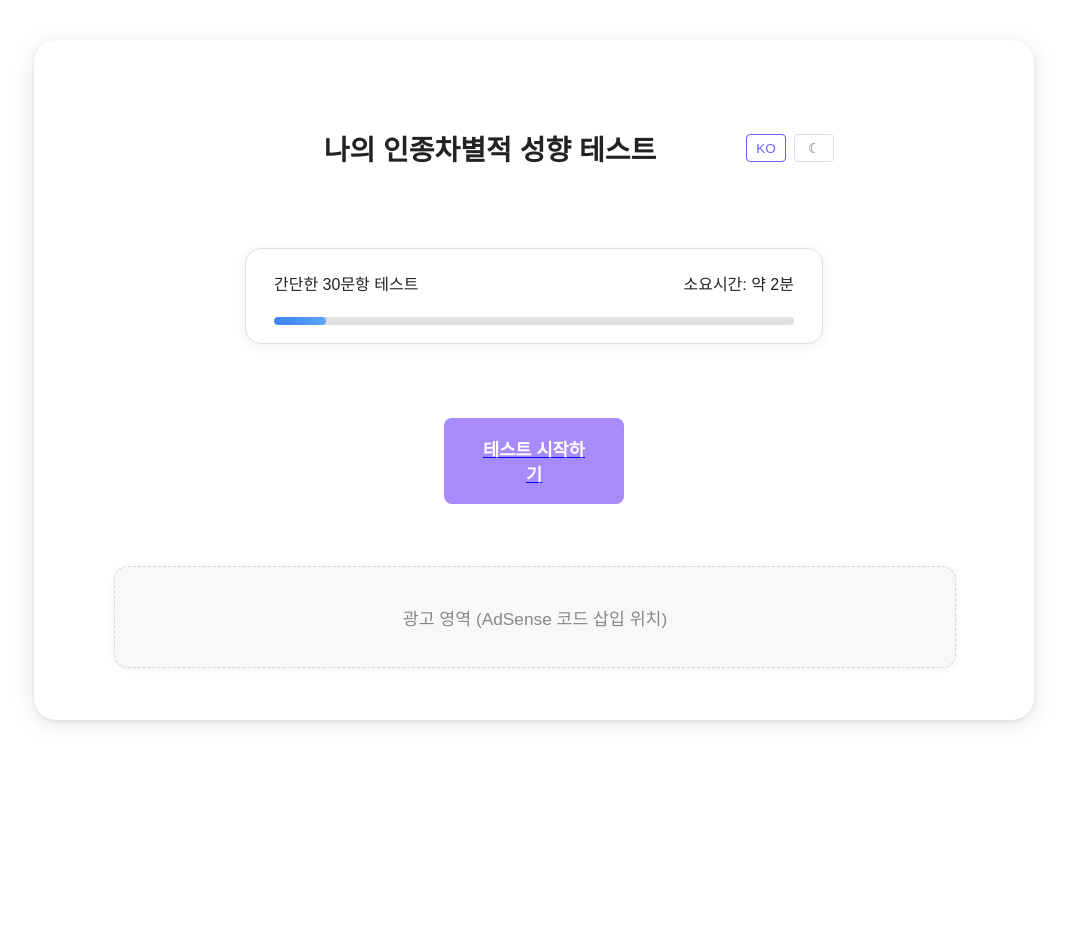
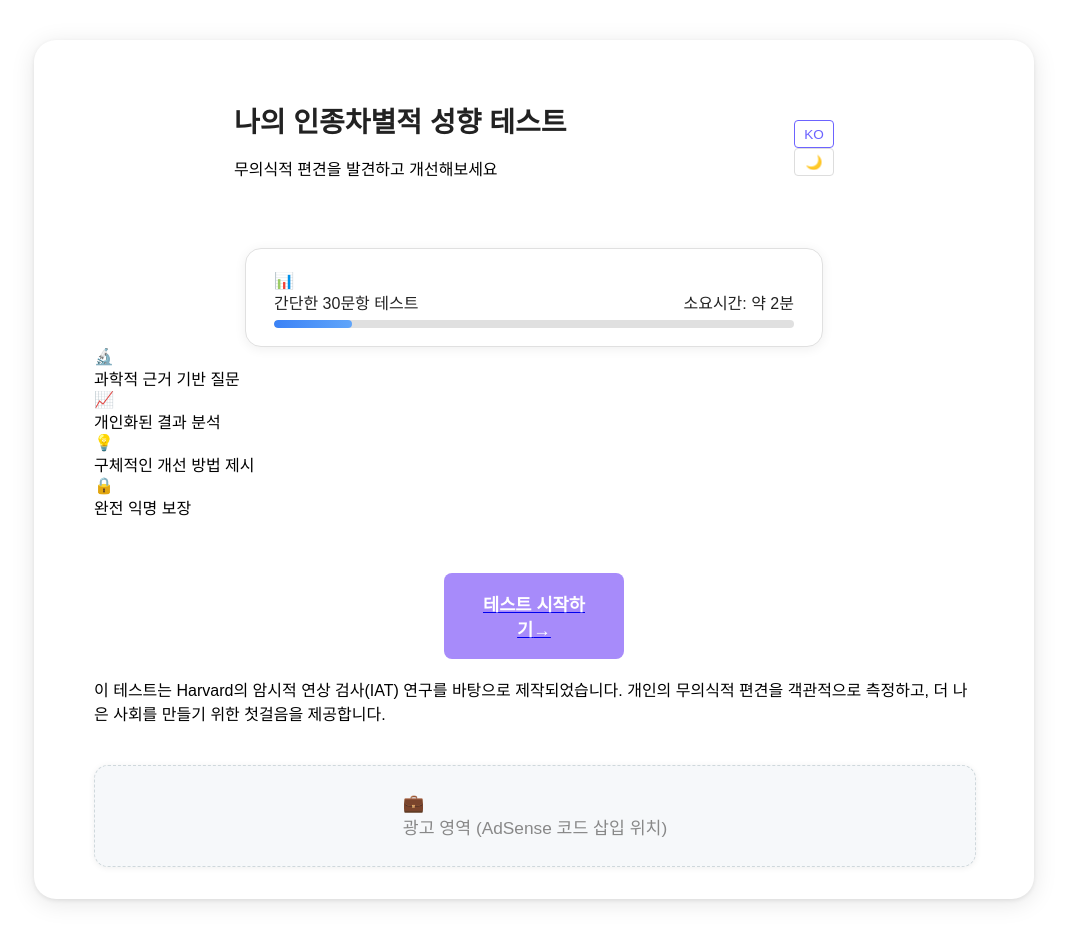
Before and after one commit to darkbluesing/areyoubiased.life, a Next.js app: page / in a window 1280 px wide. Shown: the whole page, without its empty margins (106-1173 px from the left). Before the commit the page ends 800 px from the top, so only its background shows below. Built offline with nearby package versions, Linux system fonts and the light colour scheme.

Commit message:
Update index.js

```diff
--- a/pages/index.js
+++ b/pages/index.js
@@ -1,43 +1,155 @@
-
 import Link from 'next/link';
+import { useState, useEffect } from 'react';
 
 export default function Home() {
+  const [isDark, setIsDark] = useState(false);
+  const [isLoaded, setIsLoaded] = useState(false);
+  const [currentLang, setCurrentLang] = useState('ko');
+
+  useEffect(() => {
+    // 테마 초기화
+    const darkMode = localStorage.getItem('theme') === 'dark';
+    setIsDark(darkMode);
+    if (darkMode) {
+      document.body.classList.add('dark');
+    }
+
+    // 페이지 로드 애니메이션
+    setTimeout(() => setIsLoaded(true), 100);
+  }, []);
+
+  const toggleDarkMode = () => {
+    const newDarkMode = !isDark;
+    setIsDark(newDarkMode);
+    document.body.classList.toggle('dark');
+    localStorage.setItem('theme', newDarkMode ? 'dark' : 'light');
+  };
+
+  const toggleLanguage = () => {
+    setCurrentLang(currentLang === 'ko' ? 'en' : 'ko');
+  };
+
+  const content = {
+    ko: {
+      title: "나의 인종차별적 성향 테스트",
+      subtitle: "무의식적 편견을 발견하고 개선해보세요",
+      testInfo: "간단한 30문항 테스트",
+      duration: "소요시간: 약 2분",
+      startButton: "테스트 시작하기",
+      features: [
+        "과학적 근거 기반 질문",
+        "개인화된 결과 분석",
+        "구체적인 개선 방법 제시",
+        "완전 익명 보장"
+      ],
+      description: "이 테스트는 Harvard의 암시적 연상 검사(IAT) 연구를 바탕으로 제작되었습니다. 개인의 무의식적 편견을 객관적으로 측정하고, 더 나은 사회를 만들기 위한 첫걸음을 제공합니다."
+    },
+    en: {
+      title: "My Implicit Bias Test",
+      subtitle: "Discover and improve your unconscious biases",
+      testInfo: "Simple 30-question test",
+      duration: "Duration: About 2 minutes",
+      startButton: "Start Test",
+      features: [
+        "Science-based questions",
+        "Personalized result analysis",
+        "Specific improvement methods",
+        "Completely anonymous"
+      ],
+      description: "This test is based on Harvard's Implicit Association Test (IAT) research. It objectively measures individual unconscious biases and provides the first step toward creating a better society."
+    }
+  };
+
+  const t = content[currentLang];
+
   return (
-    <div className="container">
+    <div className={`container ${isLoaded ? 'loaded' : ''}`}>
       <section className="section section-top">
         <div className="header-container">
-          <h1>나의 인종차별적 성향 테스트</h1>
-          <div style={{display: 'flex', gap: 8}}>
-            <button className="lang-btn active">KO</button>
-            <button className="dark-btn" onClick={()=>{
-              document.body.classList.toggle('dark');
-              if (document.body.classList.contains('dark')) localStorage.setItem('theme','dark')
-              else localStorage.setItem('theme','light')
-            }}>☾</button>
+          <div className="title-section">
+            <h1 className="main-title">{t.title}</h1>
+            <p className="main-subtitle">{t.subtitle}</p>
+          </div>
+          <div className="controls-section">
+            <button
+              className={`lang-btn ${currentLang === 'ko' ? 'active' : ''}`}
+              onClick={toggleLanguage}
+              aria-label={currentLang === 'ko' ? '한국어' : 'English'}
+            >
+              {currentLang === 'ko' ? 'KO' : 'EN'}
+            </button>
+            <button
+              className={`dark-btn ${isDark ? 'active' : ''}`}
+              onClick={toggleDarkMode}
+              aria-label="다크모드 토글"
+            >
+              {isDark ? '☀️' : '🌙'}
+            </button>
           </div>
         </div>
       </section>
 
       <section className="section section-mid">
-        <div className="progress-card">
-          <div className="progress-row">
-            <div className="progress-label">간단한 30문항 테스트</div>
-            <div className="progress-index">소요시간: 약 2분</div>
+        <div className="progress-card enhanced">
+          <div className="progress-header">
+            <div className="progress-icon">📊</div>
+            <div className="progress-content">
+              <div className="progress-row">
+                <div className="progress-label">{t.testInfo}</div>
+                <div className="progress-index">{t.duration}</div>
+              </div>
+              <div className="progress-bar-bg">
+                <div className="progress-bar-fill animated" style={{width: '15%'}}></div>
+              </div>
+            </div>
           </div>
-          <div className="progress-bar-bg" style={{marginTop:6}}>
-            <div className="progress-bar-fill" style={{width: '10%'}}></div>
+        </div>
+
+        <div className="features-grid">
+          {t.features.map((feature, index) => (
+            <div key={index} className="feature-card" style={{animationDelay: `${index * 0.1}s`}}>
+              <div className="feature-icon">
+                {index === 0 && '🔬'}
+                {index === 1 && '📈'}
+                {index === 2 && '💡'}
+                {index === 3 && '🔒'}
+              </div>
+              <div className="feature-text">{feature}</div>
+            </div>
+          ))}
+        </div>
+      </section>
+
+      <section className="section section-bot">
+        <div className="cta-section">
+          <Link href="/quiz">
+            <button className="submit-btn enhanced" aria-label={t.startButton}>
+              <span className="btn-text">{t.startButton}</span>
+              <span className="btn-icon">→</span>
+            </button>
+          </Link>
+
+          <div className="description-card">
+            <p>{t.description}</p>
+          </div>
+        </div>
+
+        <div className="ad-section">
+          <div className="ad-card modern">
+            <div className="ad-placeholder">
+              <div className="ad-icon">💼</div>
+              <div className="ad-text">광고 영역 (AdSense 코드 삽입 위치)</div>
+            </div>
           </div>
         </div>
       </section>
 
-      <section className="section section-bot">
-        <div style={{textAlign:'center', padding: 20}}>
-          <Link href="/quiz"><button className="submit-btn">테스트 시작하기</button></Link>
-        </div>
-        <div style={{padding: '0 20px'}}>
-          <div className="ad-card">광고 영역 (AdSense 코드 삽입 위치)</div>
-        </div>
-      </section>
+      {/* 배경 장식 요소 */}
+      <div className="background-decoration">
+        <div className="decoration-circle circle-1"></div>
+        <div className="decoration-circle circle-2"></div>
+        <div className="decoration-circle circle-3"></div>
+      </div>
     </div>
   );
 }
```
